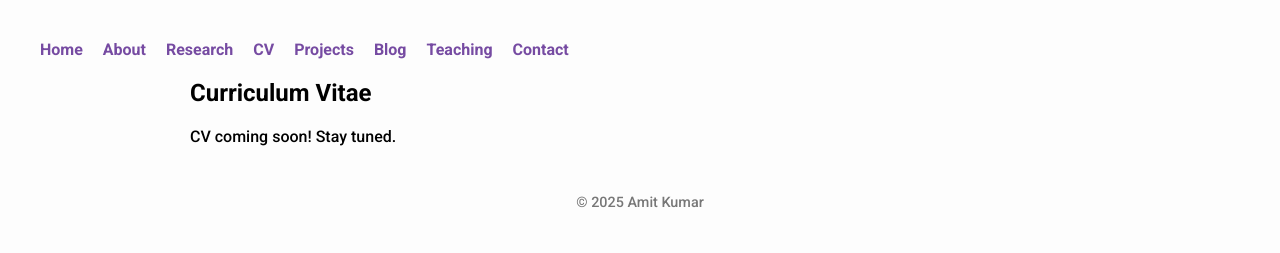
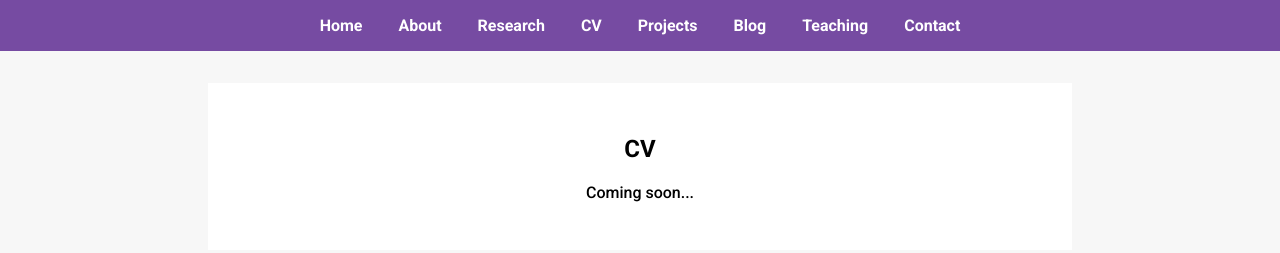
Before and after one commit to getkamit/amit-kumar.github.io, a plain HTML site: page cv.html in a window 1280 px wide. Drawn offline with Linux system fonts and the light colour scheme.

Commit message:
Update cv.html

```diff
--- a/cv.html
+++ b/cv.html
@@ -5,10 +5,18 @@
   <title>CV - Amit Kumar</title>
   <link href="https://fonts.googleapis.com/css2?family=Roboto:wght@300;500;700&display=swap" rel="stylesheet">
   <style>
-    body { font-family: 'Roboto', sans-serif; padding: 2rem; background: #fdfdfd; }
-    nav a { margin-right: 1rem; text-decoration: none; color: #764ba2; font-weight: bold; }
-    .container { max-width: 900px; margin: auto; }
-    footer { margin-top: 3rem; text-align: center; font-size: 0.9rem; color: #777; }
+    body { font-family: 'Roboto', sans-serif; margin: 0; background: #f7f7f7; }
+    nav {
+      background: #764ba2; padding: 1rem; text-align: center;
+    }
+    nav a {
+      color: white; text-decoration: none; margin: 0 1rem; font-weight: bold;
+    }
+    .content {
+      padding: 2rem; text-align: center;
+      background: white; margin: 2rem auto;
+      max-width: 800px;
+    }
   </style>
 </head>
 <body>
@@ -22,12 +30,9 @@
     <a href="teaching.html">Teaching</a>
     <a href="contact.html">Contact</a>
   </nav>
-  <div class="container">
-    <h2>Curriculum Vitae</h2>
-    <p>CV coming soon! Stay tuned.</p>
+  <div class="content">
+    <h2>CV</h2>
+    <p>Coming soon...</p>
   </div>
-  <footer>
-    &copy; 2025 Amit Kumar
-  </footer>
 </body>
 </html>
```
